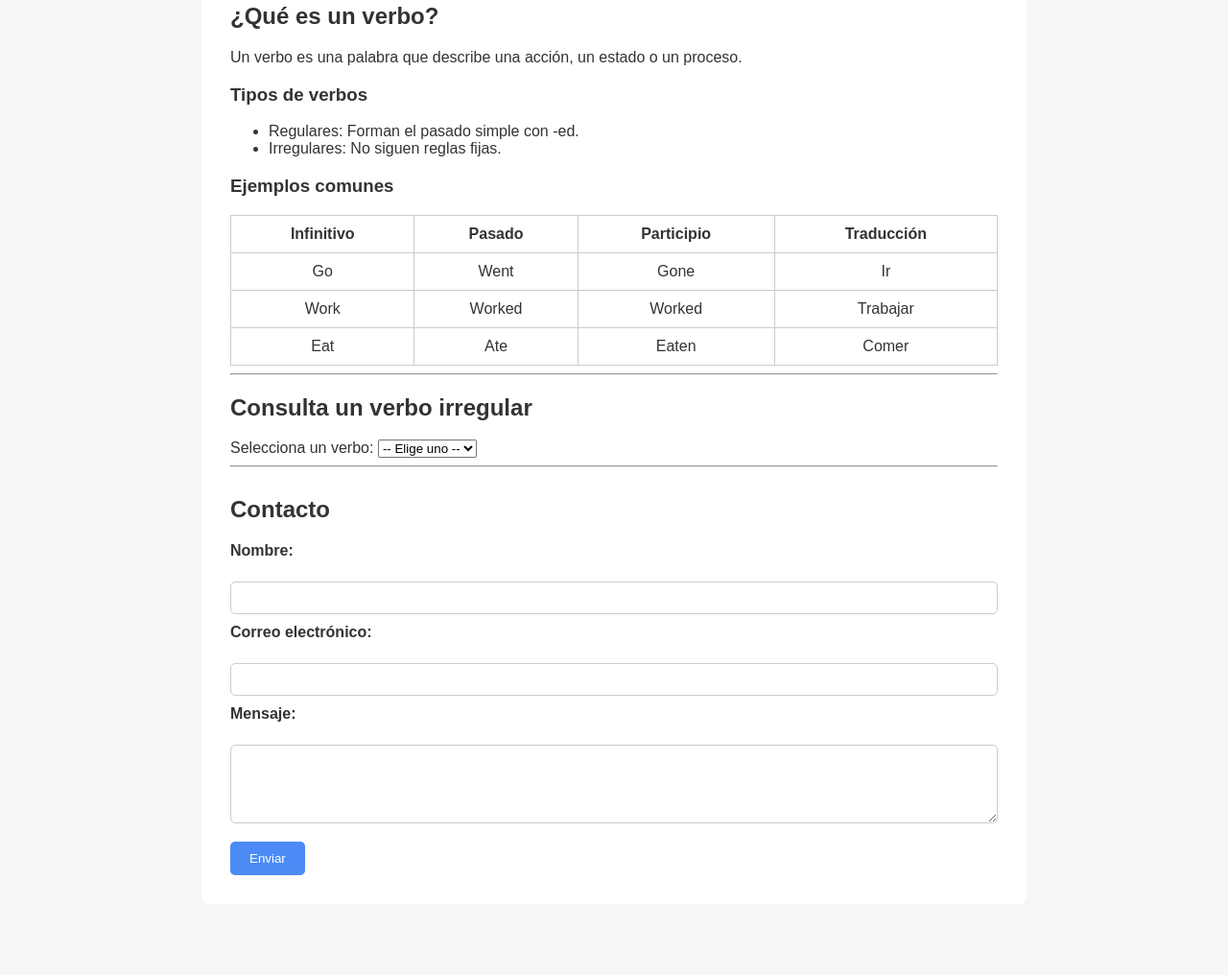
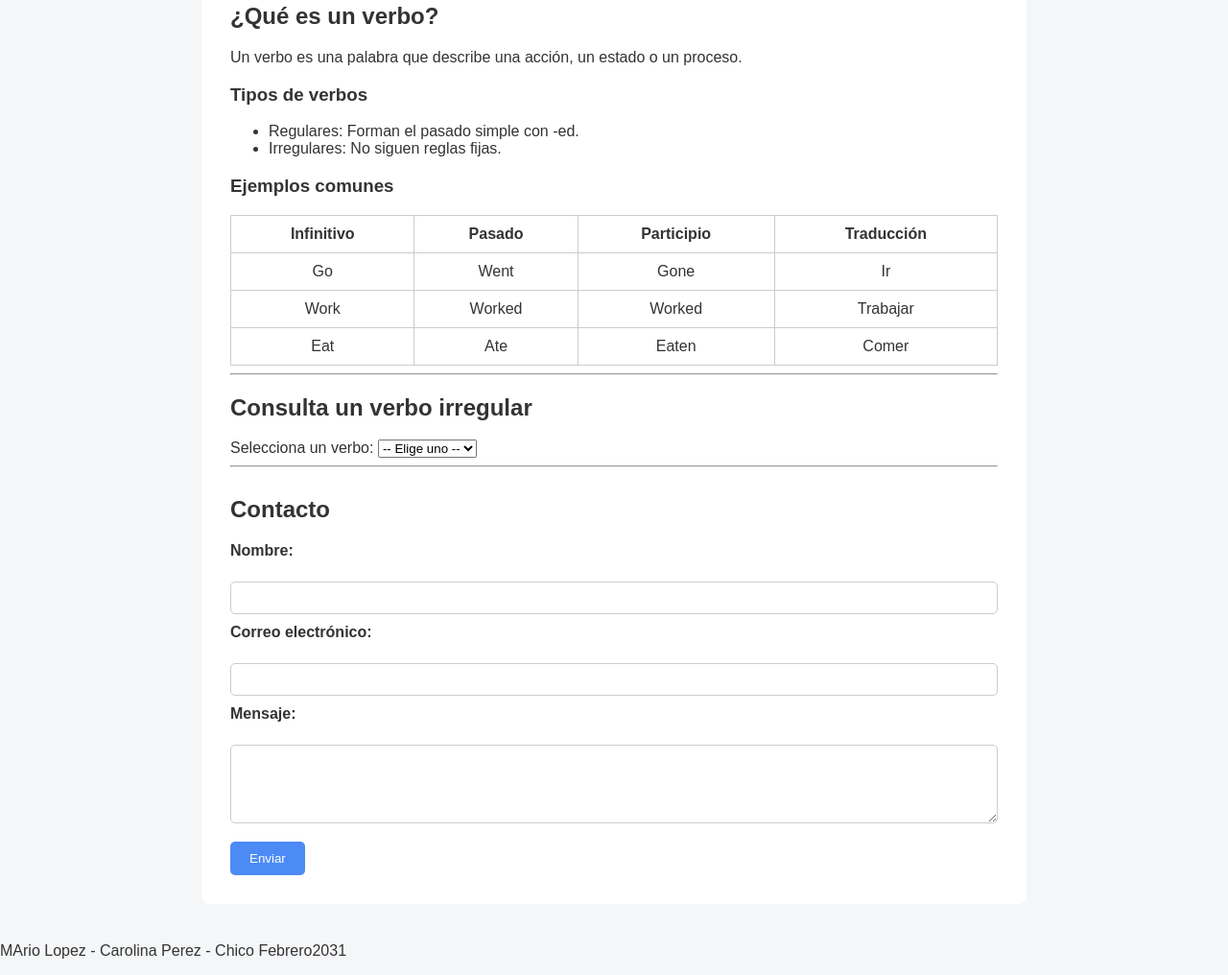
Before and after one commit to josepantaleo/trab_verbos_ingles, a plain HTML site: page index.html in a window 1280 px wide. Shown: the part 181-1197 px from the top of the page at 96% size. Before the commit the page ends 1163 px from the top, so only its background shows below. Drawn offline with Linux system fonts and the light colour scheme.

Commit message:
Update index.html

```diff
--- a/index.html
+++ b/index.html
@@ -120,7 +120,9 @@
         </form>
       </section>
     </div>
-
+    <footer>
+      <p>MArio Lopez - Carolina Perez - Chico Febrero2031</p>
+    </footer>
     <script src="script.js"></script>
   </body>
 </html>
```
